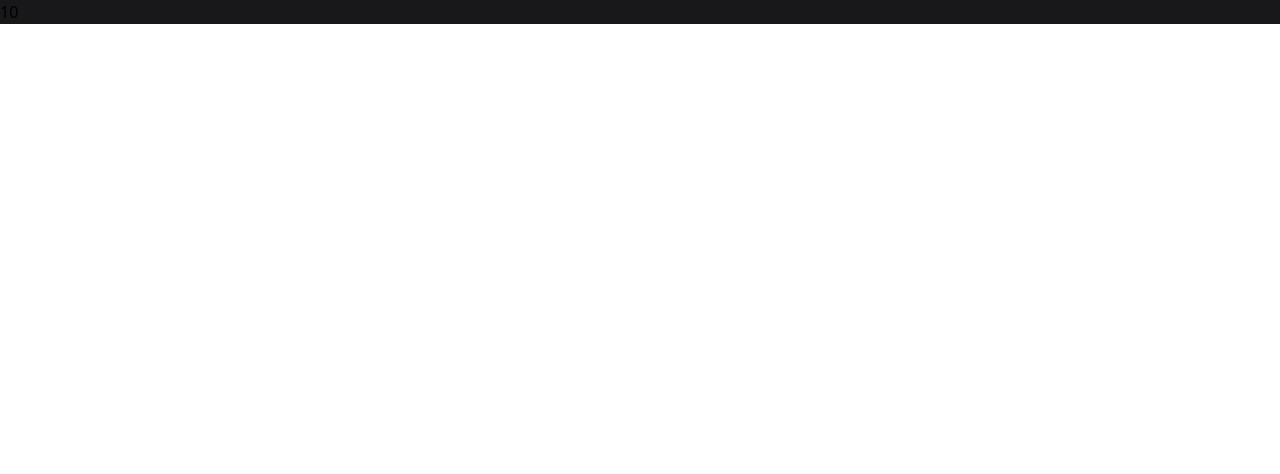
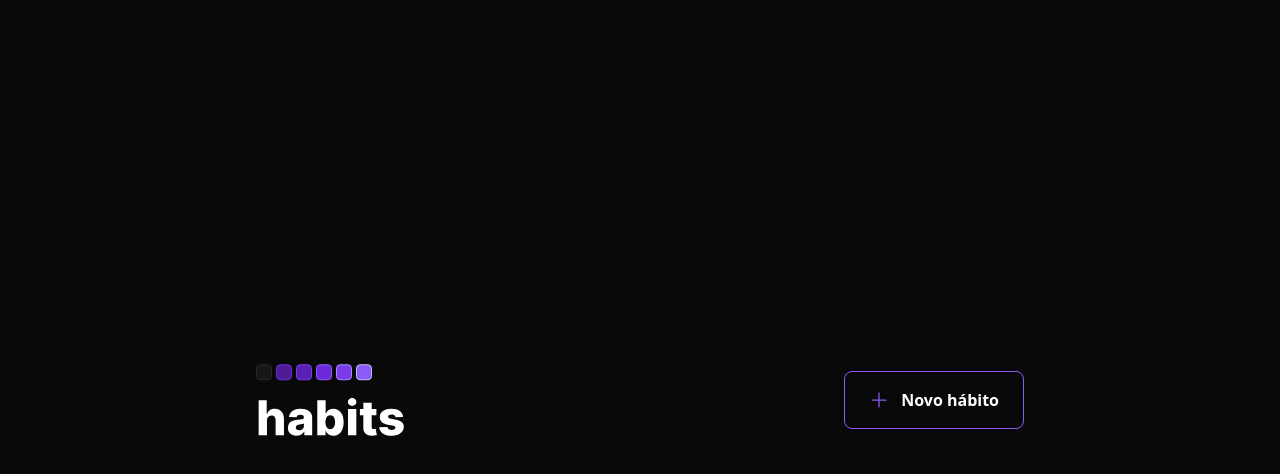
Before and after one commit to weslleyrods/20231_nlw11_ignite_habits_app_frontend, a React (Vite) app: page / in a window 1280 px wide. Shown: the top 474 px of the page. Built offline with nearby package versions, Linux system fonts and the light colour scheme.

Commit message:
implementa componente header

```diff
--- a/index.html
+++ b/index.html
@@ -6,7 +6,7 @@
     <meta name="viewport" content="width=device-width, initial-scale=1.0" />
     <title>Vite + React + TS</title>
   </head>
-  <body>
+  <body class="bg-background text-white">
     <div id="root"></div>
     <script type="module" src="/src/main.tsx"></script>
   </body>
--- a/package.json
+++ b/package.json
@@ -9,6 +9,7 @@
     "preview": "vite preview"
   },
   "dependencies": {
+    "phosphor-react": "^1.4.1",
     "react": "^18.2.0",
     "react-dom": "^18.2.0"
   },
--- a/src/App.tsx
+++ b/src/App.tsx
@@ -1,10 +1,13 @@
-import React from 'react'
-import Habit from './components/Habit'
+
+
+import Header from './components/Header'
 
 function App() {
   return (
-    <div>
-      <Habit completed={10}/>
+    <div className='w-screen h-screen flex justify-center items-center'>
+      <div className='w-full max-w-5xl px-6 flex flex-col gap-16'>
+        <Header/>
+      </div>
     </div>
   )
 }
--- a/src/components/Habit.tsx
+++ b/src/components/Habit.tsx
@@ -2,7 +2,6 @@ import React from 'react'
 import styles from './Habit.module.css'
 
 import '../styles/global.css'
-
 
 interface HabitProps {
   completed: number
@@ -10,7 +9,7 @@ interface HabitProps {
 
 function Habit({completed}: HabitProps) {
   return (
-    <div className="bg-zinc-900">{completed}</div>
+    <div className="bg-zinc-900 w-10 h-10 text-white rounded m-2">{completed}</div>
   )
 }
 
--- /dev/null
+++ b/src/components/Header.tsx
@@ -0,0 +1,20 @@
+
+import {Plus} from 'phosphor-react'
+import logoImage from '../assets/logo.svg'
+
+const Header = () =>{
+  return(
+    <div className='w-full max-w-3xl mx-auto flex items-center justify-between'>
+    <img src={logoImage} alt="Habits logo" />
+    <button
+        type='button'
+        className='border border-violet-500 font-semibold rounded-lg px-6 py-4 flex items-center gap-3 hover:border-violet-300'
+      >
+        <Plus size={20} className='text-violet-500'/>
+      Novo hábito
+    </button>
+  </div>
+  )
+}
+
+export default Header
--- a/tailwind.config.cjs
+++ b/tailwind.config.cjs
@@ -5,7 +5,11 @@ module.exports = {
     "./src/**/*.{js,ts,jsx,tsx}",
   ],
   theme: {
-    extend: {},
+    extend: {
+      colors:{
+        background: '#09090A'
+      }
+    },
   },
   plugins: [],
 }
```
Also changed, not shown: src/assets/logo.svg (added), 1 other file (tests, documents, lock files or other folders).
